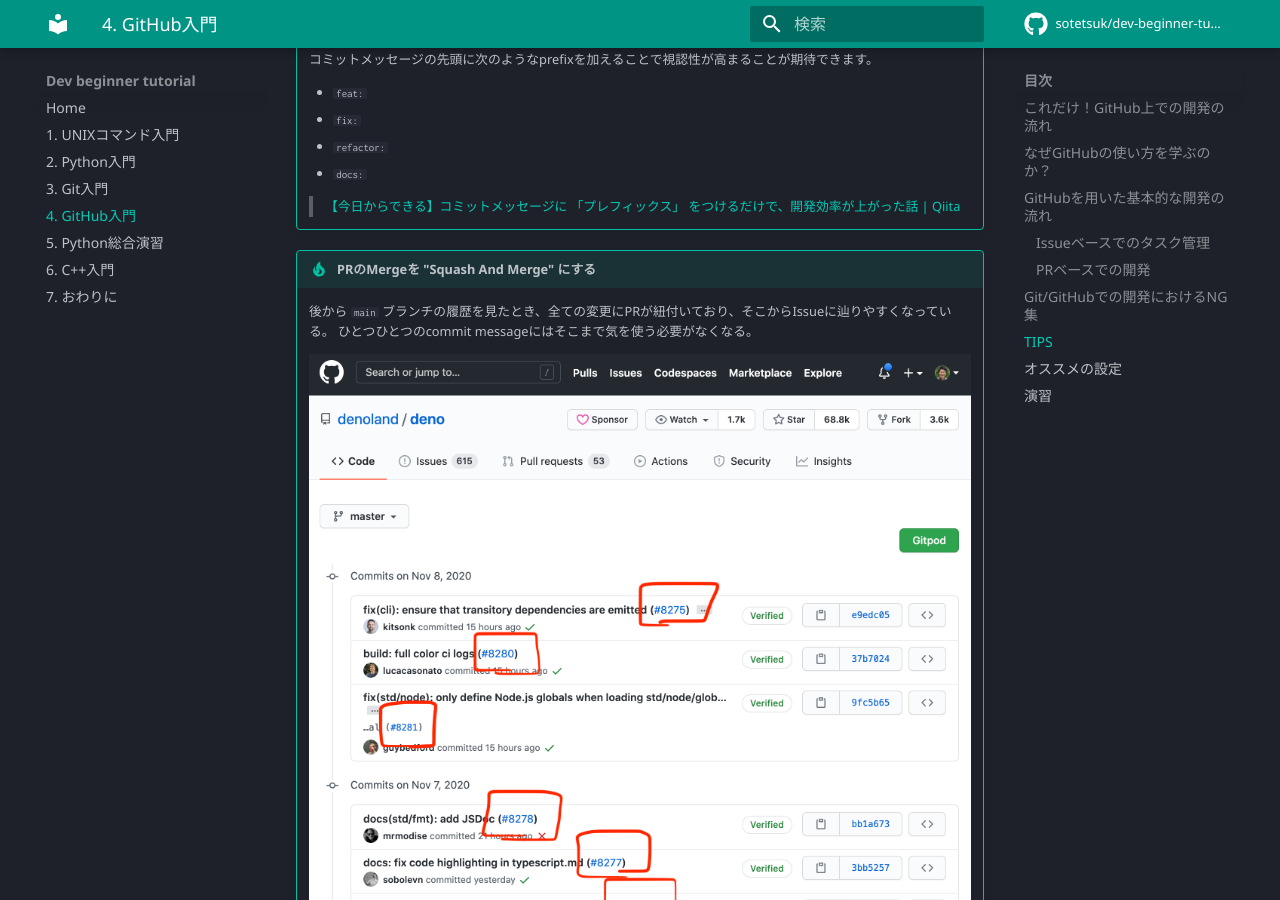
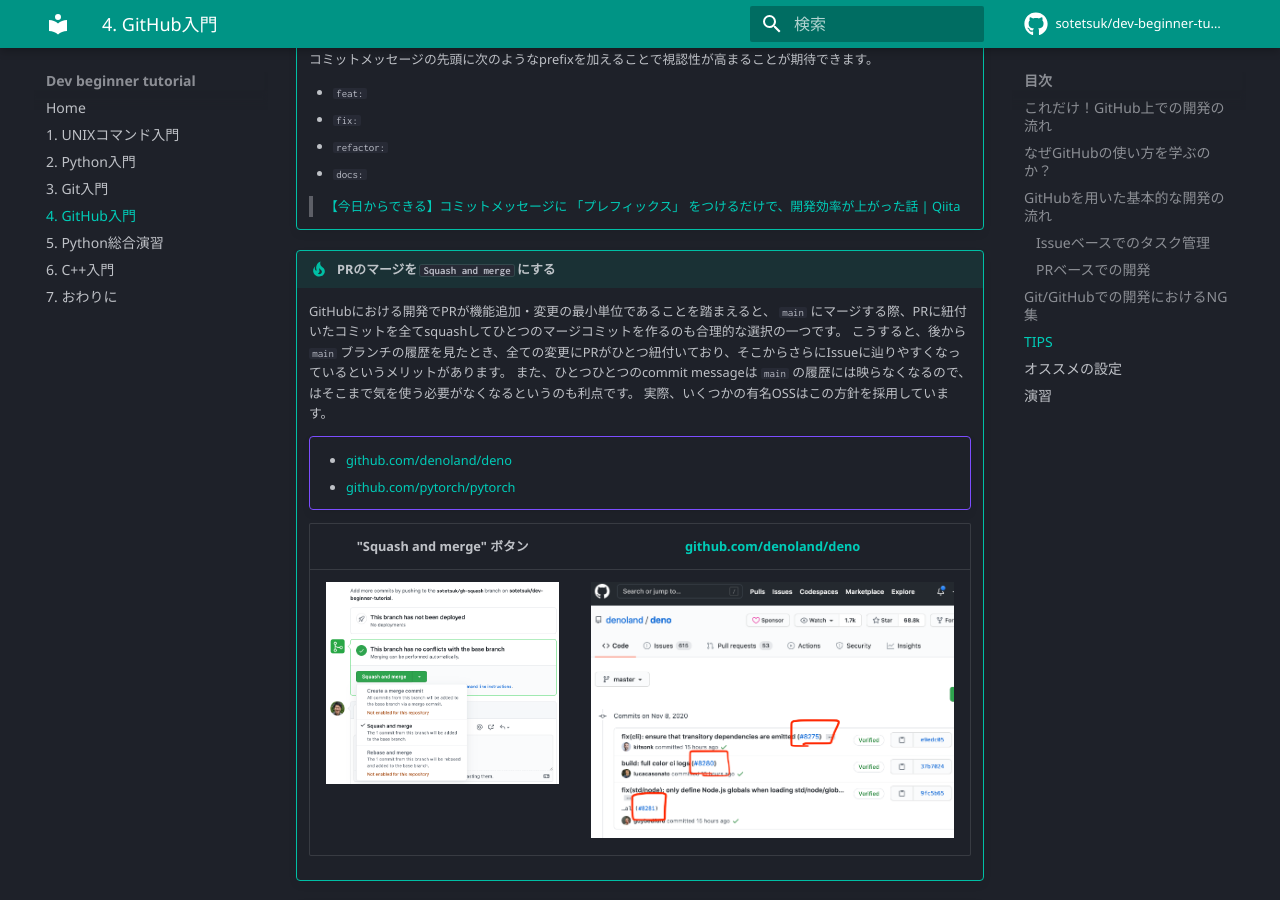
Before and after one commit to sotetsuk/dev-beginner-tutorial, an MkDocs documentation site: the page built from docs/github.md, in a window 1280 px wide and 900 px high, scrolled down 5371 px. Built offline with MkDocs 1.6.1 and Material for MkDocs 9.7.7, drawn with Linux system fonts in a browser that asks for light colours; emoji names are drawn with the system emoji font; comment, search, counter and statistics services are not loaded.

Commit message:
write why squash and merge

```diff
--- a/docs/github.md
+++ b/docs/github.md
@@ -186,17 +186,21 @@
 
     > [【今日からできる】コミットメッセージに 「プレフィックス」 をつけるだけで、開発効率が上がった話 | Qiita](https://qiita.com/numanomanu/items/45dd285b286a1f7280ed)
 
-!!! tip "PRのMergeを "Squash And Merge" にする"
+!!! tip "PRのマージを `Squash and merge` にする"
 
-    後から `main` ブランチの履歴を見たとき、全ての変更にPRが紐付いており、そこからIssueに辿りやすくなっている。
-    ひとつひとつのcommit messageにはそこまで気を使う必要がなくなる。
-
-    ![deno](assets/deno.png)
+    GitHubにおける開発でPRが機能追加・変更の最小単位であることを踏まえると、 `main` にマージする際、PRに紐付いたコミットを全てsquashしてひとつのマージコミットを作るのも合理的な選択の一つです。
+    こうすると、後から `main` ブランチの履歴を見たとき、全ての変更にPRがひとつ紐付いており、そこからさらにIssueに辿りやすくなっているというメリットがあります。
+    また、ひとつひとつのcommit messageは `main` の履歴には映らなくなるので、はそこまで気を使う必要がなくなるというのも利点です。
+    実際、いくつかの有名OSSはこの方針を採用しています。
 
     !!! example ""
 
-    - [github.com/denoland/deno](https://github.com/denoland/deno/commits/master)
-    - [github.com/pytorch/pytorch](https://github.com/pytorch/pytorch)
+        - [github.com/denoland/deno](https://github.com/denoland/deno/commits/master)
+        - [github.com/pytorch/pytorch](https://github.com/pytorch/pytorch)
+
+    | "Squash and merge" ボタン | [github.com/denoland/deno](https://github.com/denoland/deno/commits/master) |
+    |:---:|:---:|
+    | ![squash-merge](assets/squash-merge.png) | ![deno](assets/deno.png) |
 
 !!! tip "ブランチ名に作業者の名前や変更の種類を先頭につける"
 
```
Also changed, not shown: docs/assets/deno.png, docs/assets/squash-merge.png (added).
